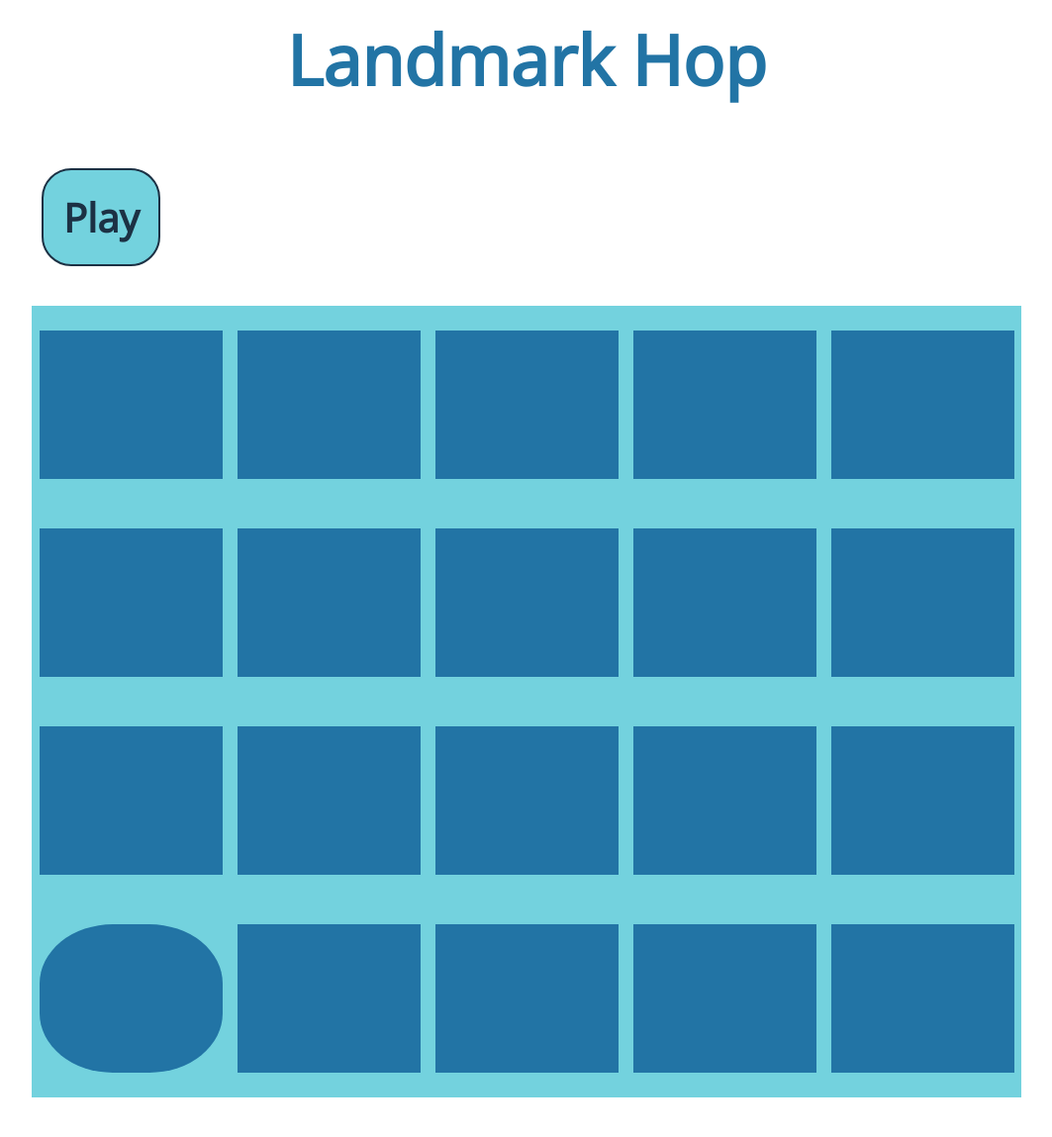
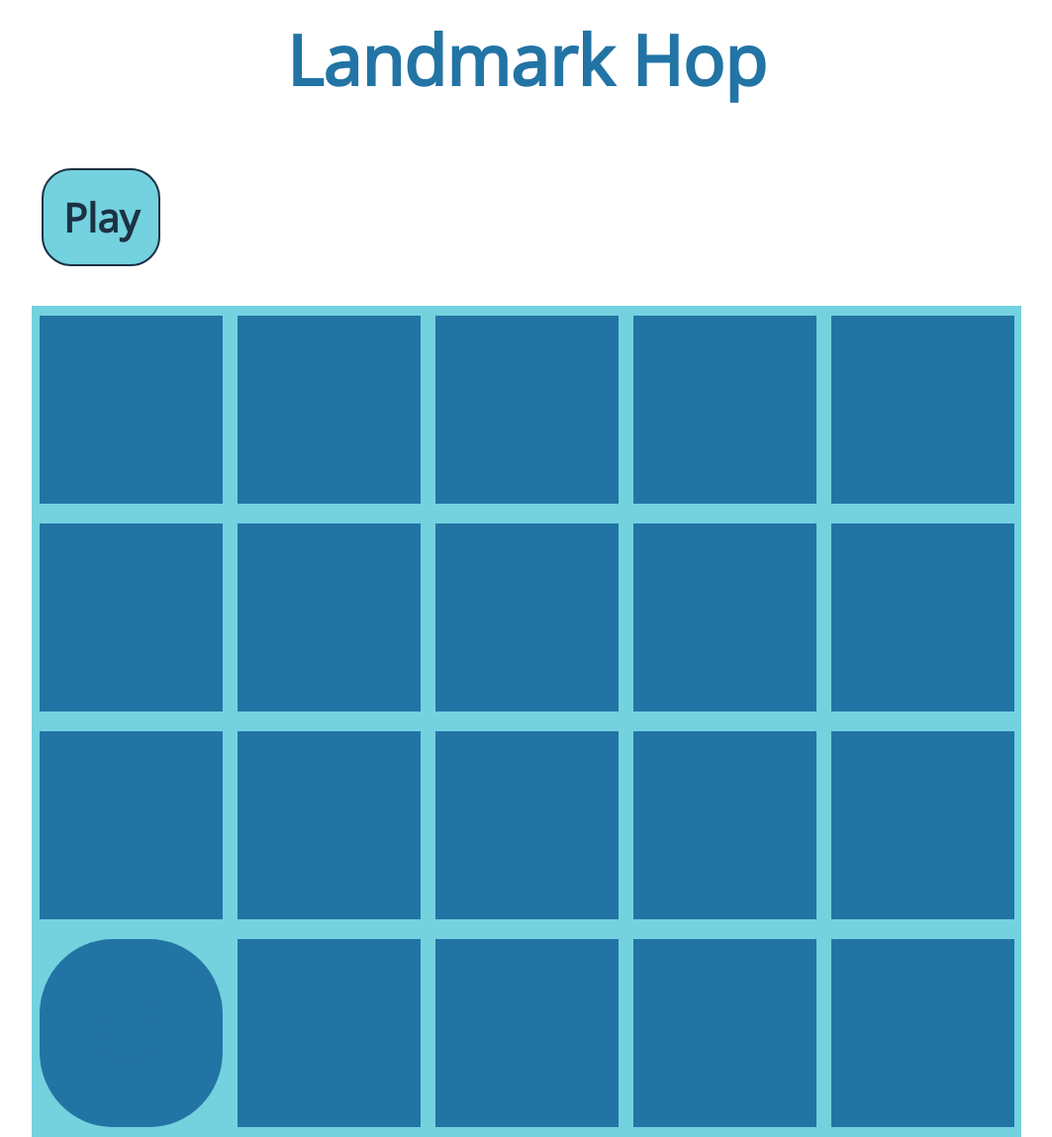
Before and after one commit to hannahintech/wdi-first-project, a PHP site: page / in a window 1280 px wide. Shown: the whole page at 99% size, without its empty margins (108-1171 px from the left). Before the commit the page ends 1109 px from the top, so only its background shows below. Run offline with PHP 8.4, Linux system fonts and the light colour scheme; some libraries are stand-ins or nearby versions.

Commit message:
added an overlay and responsive css

```diff
--- a/css/style.css
+++ b/css/style.css
@@ -3,9 +3,9 @@ div {
   justify-content: center;
 }
 
-body {
-  display: flex;
-  justify-content: center;
+main {
+  max-width: 1000px;
+  margin: 0 auto;
 }
 
 h1 {
@@ -21,22 +21,25 @@ h1 {
 
 .overlayPlay {
   display: none;
-  width: 100px;
-  height: auto;
-  justify-content: center;
+  flex-direction: column;
+  align-content: center;
   margin: 0;
+  position: absolute;
+  top: 0;
+  left: 0;
+  right: 0;
+  bottom: 0;
 }
 
 /* The Grid */
 
 .grid {
-
+  background-color: #73D2DE;
+  position: relative;
 }
 
 ul {
-  background-color: #73D2DE;
-  width: 1000px;
-  height: 800px;
+  width: 100%;
   display: flex;
   justify-content: space-around;
   align-items: center;
@@ -51,11 +54,12 @@ ul {
 
 .icons {
   background-color: #2274A5;
-  background-size: contain;
+  background-size: cover;
   background-repeat: no-repeat;
   background-position: center;
   width: calc(20% - 15px);
-  height: calc(20% - 10px);
+  padding-top: 19%;
+  margin: 10px 0;
 }
 
 /* The Counter */
@@ -63,6 +67,19 @@ ul {
 .counter {
   background-color: #2274A5;
   border-radius: 40%;
+  position: relative;
+}
+
+.counter:after {
+  content: '';
+  height: 33%;
+  width: 33%;
+  border-radius: 50%;
+  background-color: #2274A5;
+  position: absolute;
+  top: 50%;
+  left: 50%;
+  transform: translate(-50%, -50%);
 }
 
 
--- a/index.html
+++ b/index.html
@@ -17,12 +17,12 @@
         <button type="button" name="play" class="playButton">Play</button>
         <button type="button" name="pause" class="pauseButton">Pause</button>
       </div>
-      <div class="overlayPlay">
-          <button type="button" name="button" class="France">France</button>
-          <button type="button" name="button" class="Italy">Italy</button>
-          <button type="button" name="button" class="UK">UK</button>
-      </div>
       <div class="grid">
+        <div class="overlayPlay">
+            <button type="button" name="button" class="France">France</button>
+            <button type="button" name="button" class="Italy">Italy</button>
+            <button type="button" name="button" class="UK">UK</button>
+        </div>
         <ul>
           <li id="icon1" class="icons"></li>
           <li id="icon2" class="icons"></li>
--- a/js/app.js
+++ b/js/app.js
@@ -61,6 +61,7 @@ $(() => {
   // populate images using jquery
   $france.on('click', function() {
     populateGrid();
+    $overlayPlay.hide();
   });
 
 });
```
